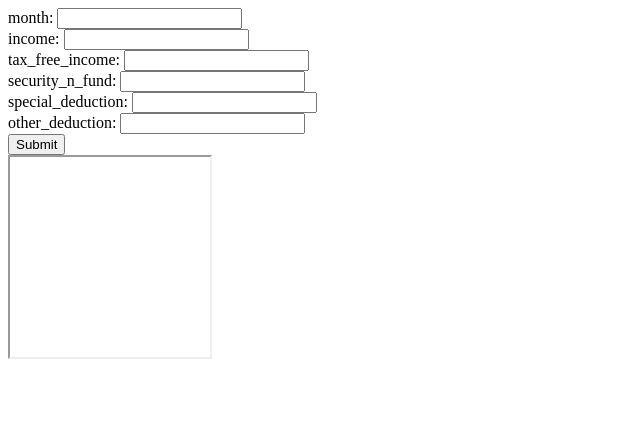
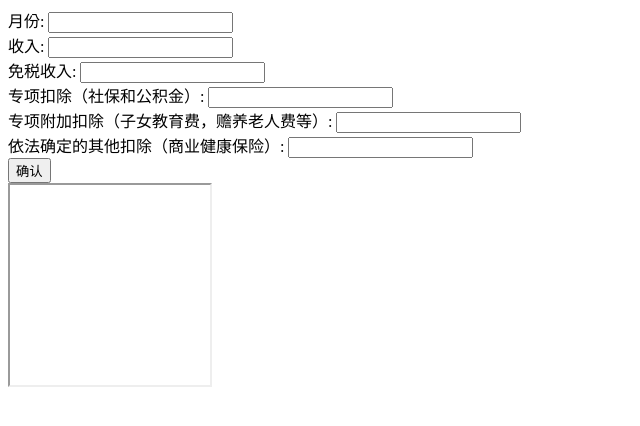
Before and after one commit to mslizwang/tax_calculator, a plain HTML site: page index.html in a window 1280 px wide. Shown: the whole page, without its empty margins (0-640 px from the left). Drawn offline with Linux system fonts and the light colour scheme.

Commit message:
Update index.html

```diff
--- a/index.html
+++ b/index.html
@@ -6,13 +6,13 @@
   </head>
   <body>
     <form action="main.py" method="get" target="iframe">
-      month: <input type="text" name="month" /> <br />
-      income: <input type="text" name="income" /> <br />
-      tax_free_income: <input type="text" name="tax_free_income" /> <br />
-      security_n_fund: <input type="text" name="security_n_fund" /> <br />
-      special_deduction: <input type="text" name="special_deduction" /> <br />
-      other_deduction: <input type="text" name="other_deduction" /> <br />
-    <input type="submit" value="Submit" />
+      月份: <input type="text" name="month" /> <br />
+      收入: <input type="text" name="income" /> <br />
+      免税收入: <input type="text" name="tax_free_income" /> <br />
+      专项扣除（社保和公积金）: <input type="text" name="security_n_fund" /> <br />
+      专项附加扣除（子女教育费，赡养老人费等）: <input type="text" name="special_deduction" /> <br />
+      依法确定的其他扣除（商业健康保险）: <input type="text" name="other_deduction" /> <br />
+    <input type="submit" value="确认" />
     </form>
 
     <iframe name="iframe" width="200" height="200"></iframe>
```
